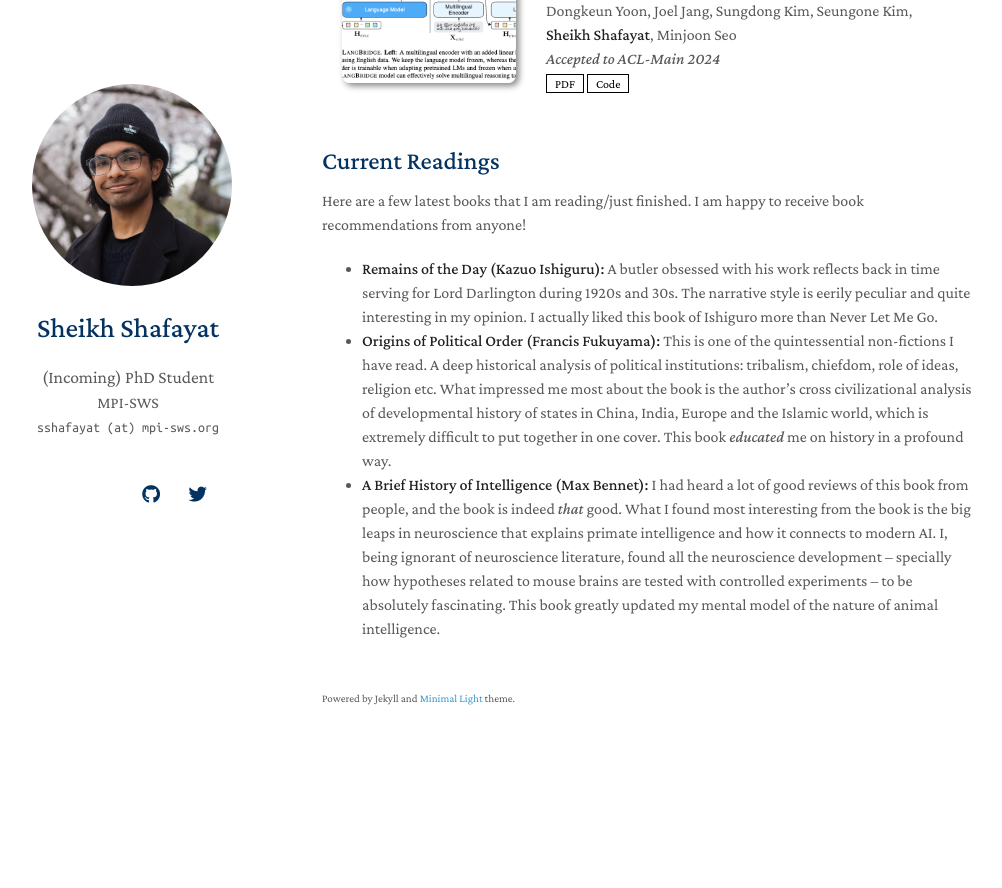
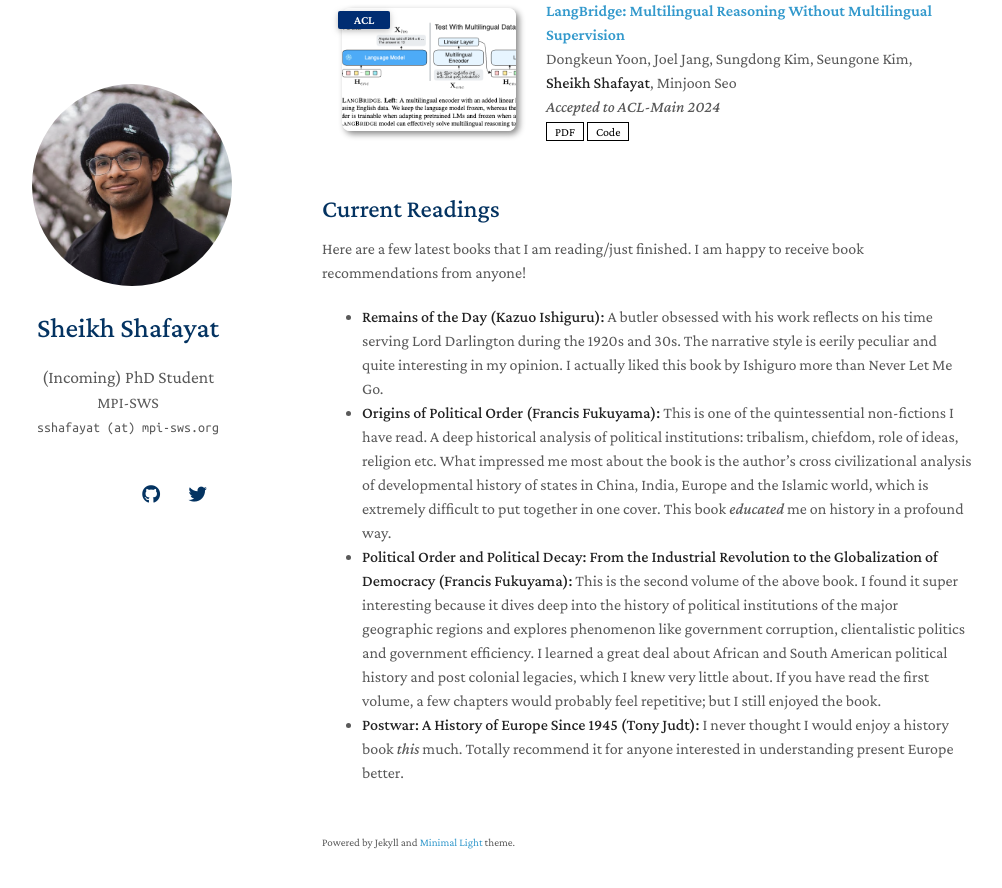
Before and after one commit to sheikhshafayat/sheikhshafayat.github.io, a Jekyll site: the page built from index.md, in a window 1280 px wide and 900 px high, scrolled down 1788 px. Shown: the top 888 px of the window, without its empty margins (148-1150 px from the left). Built offline with Jekyll 4.4.1, drawn with Linux system fonts in a browser that asks for light colours; nearby versions of some CDN libraries; a style sheet for code colours, icons or effects is not loaded; our own code applies the rules of GitHub Pages for plain Markdown files; before the commit the page ends 2567 px from its top, so only the background shows below that; some of the changed text lies outside the part shown.

Commit message:
index updated

```diff
--- a/index.md
+++ b/index.md
@@ -4,15 +4,15 @@ layout: homepage
 
 ## About Me
 
-Hi, I am an incoming PhD student at Max Planck Institute for Software Systems.
+Hi, I am a first year PhD student at Max Planck Institute for Software Systems, advised by [Abhilasha Ravichander](https://lasharavichander.github.io/).
 
-My current research interests include LLM reasoning (RLVR), AI creativity, and open-endedness. I did my undergraduate at KAIST where I worked on evaluation, multilinguality, and cultural NLP with Alice Oh. Currently, I work as a pre-doc fellow with [Abhilasha Ravichander](https://lasharavichander.github.io/).
+My current research interests include LLM reasoning (RLVR), AI creativity, and open-endedness. I did my undergraduate at KAIST where I worked on evaluation, multilinguality, and cultural NLP with [Alice Oh](https://aliceoh9.github.io/).
 
 A (partially) maintained CV of mine can be found [here](https://docs.google.com/document/d/1qmBlSpN3PfOCr4rOwJWPg8lZisJHGYy0PhR2ARucJmc/edit).
 
-I am really open to meeting and chatting with new people. Feel free to send me an email if you want to chat about something (any paper, potential collaboration, a cool novel, or just about anything). If you happen to be in Germany, shoot me an email to grab a coffee or go bouldering together.
+I am really open to meeting and chatting with new people. Feel free to send me an email if you want to chat about something (any paper, potential collaboration, a cool novel, or just about anything). If you happen to be in Germany (Pfalz or nearby), shoot me an email to grab a coffee or go bouldering together.
 
-On my free time, I enjoy bouldering, running, or basking in the sunset with a novel.
+In my free time, I enjoy bouldering, running, or basking in the sunset with a novel.
 
 ## Research Interests
 
@@ -32,6 +32,7 @@ On my free time, I enjoy bouldering, running, or basking in the sunset with a no
 ## Current Readings
 
 Here are a few latest books that I am reading/just finished. I am happy to receive book recommendations from anyone!
-- **Remains of the Day (Kazuo Ishiguru):** A butler obsessed with his work reflects back in time serving for Lord Darlington during 1920s and 30s. The narrative style is eerily peculiar and quite interesting in my opinion. I actually liked this book of Ishiguro more than Never Let Me Go.
+- **Remains of the Day (Kazuo Ishiguru):** A butler obsessed with his work reflects on his time serving Lord Darlington during the 1920s and 30s. The narrative style is eerily peculiar and quite interesting in my opinion. I actually liked this book by Ishiguro more than Never Let Me Go.
 - **Origins of Political Order (Francis Fukuyama):** This is one of the quintessential non-fictions I have read. A deep historical analysis of political institutions: tribalism, chiefdom, role of ideas, religion etc. What impressed me most about the book is the author's cross civilizational analysis of developmental history of states in China, India, Europe and the Islamic world, which is extremely difficult to put together in one cover. This book *educated* me on history in a profound way.
-- **A Brief History of Intelligence (Max Bennet):** I had heard a lot of good reviews of this book from people, and the book is indeed *that* good. What I found most interesting from the book is the big leaps in neuroscience that explains primate intelligence and how it connects to modern AI. I, being ignorant of neuroscience literature, found all the neuroscience development -- specially how hypotheses related to mouse brains are tested with controlled experiments -- to be absolutely fascinating. This book greatly updated my mental model of the nature of animal intelligence.
+- **Political Order and Political Decay: From the Industrial Revolution to the Globalization of Democracy (Francis Fukuyama):** This is the second volume of the above book. I found it super interesting because it dives deep into the history of political institutions of the major geographic regions and explores phenomenon like government corruption, clientalistic politics and government efficiency. I learned a great deal about African and South American political history and post colonial legacies, which I knew very little about. If you have read the first volume, a few chapters would probably feel repetitive; but I still enjoyed the book.
+- **Postwar: A History of Europe Since 1945 (Tony Judt):** I never thought I would enjoy a history book *this* much. Totally recommend it for anyone interested in understanding present Europe better.
```
